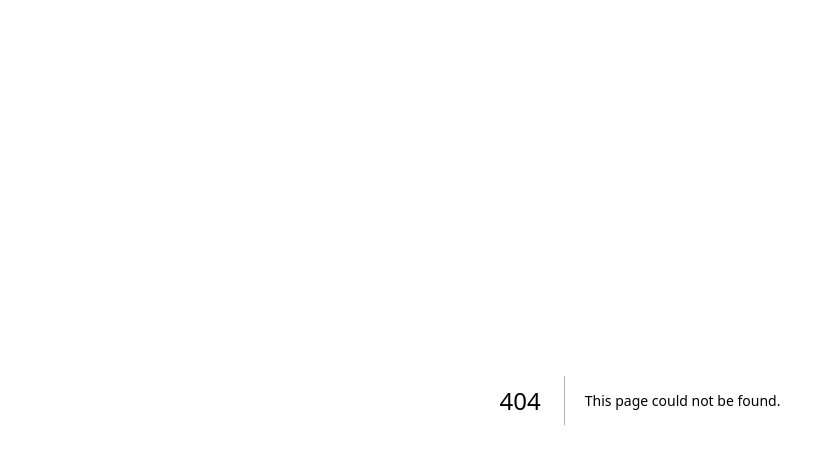
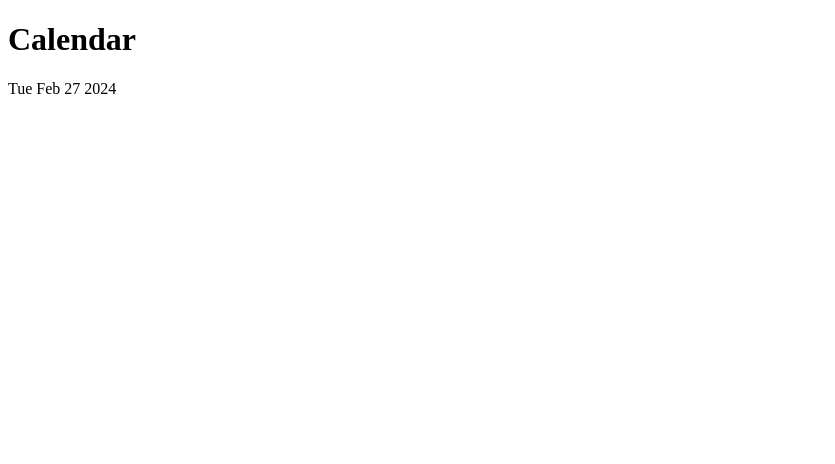
Before and after one commit to PeiHsinChang/nextApp, a Next.js app: page /calendar in a window 1280 px wide. Before the commit this address had no page. Shown: the top 464 px of the page, without its empty margins (0-835 px from the left). Built offline with nearby package versions, Linux system fonts and the light colour scheme.

Commit message:
fix: new Date()

```diff
--- /dev/null
+++ b/app/calendar/page.tsx
@@ -0,0 +1,24 @@
+import React from 'react';
+
+
+export default function Calendar() {
+  const date=new Date()
+  console.log(date.getDate())
+  console.log(date.getMonth())
+  console.log(date.getFullYear())
+
+  const dates=new Date(date.getFullYear(),date.getMonth()+1, 0).getDate()
+  const weekDateMap=['Sun','Mon','Tue','Wen','Thus','Fri','Sat']
+
+  console.log({dates})
+  // const dates=date.getDate(date.getFullYear(),date.getMonth())
+  dates
+
+  return (
+  <><h1>Calendar</h1>
+  <div>{date.toDateString()}</div>
+  <div></div>
+
+  </>)
+
+}
--- a/app/page.tsx
+++ b/app/page.tsx
@@ -2,5 +2,5 @@ import React from 'react';
 
 
 export default function Page() {
-  return <h1>Hello, Next.js!</h1>
+  return <h1>Hello, Next.js!!!!</h1>
 }
```
